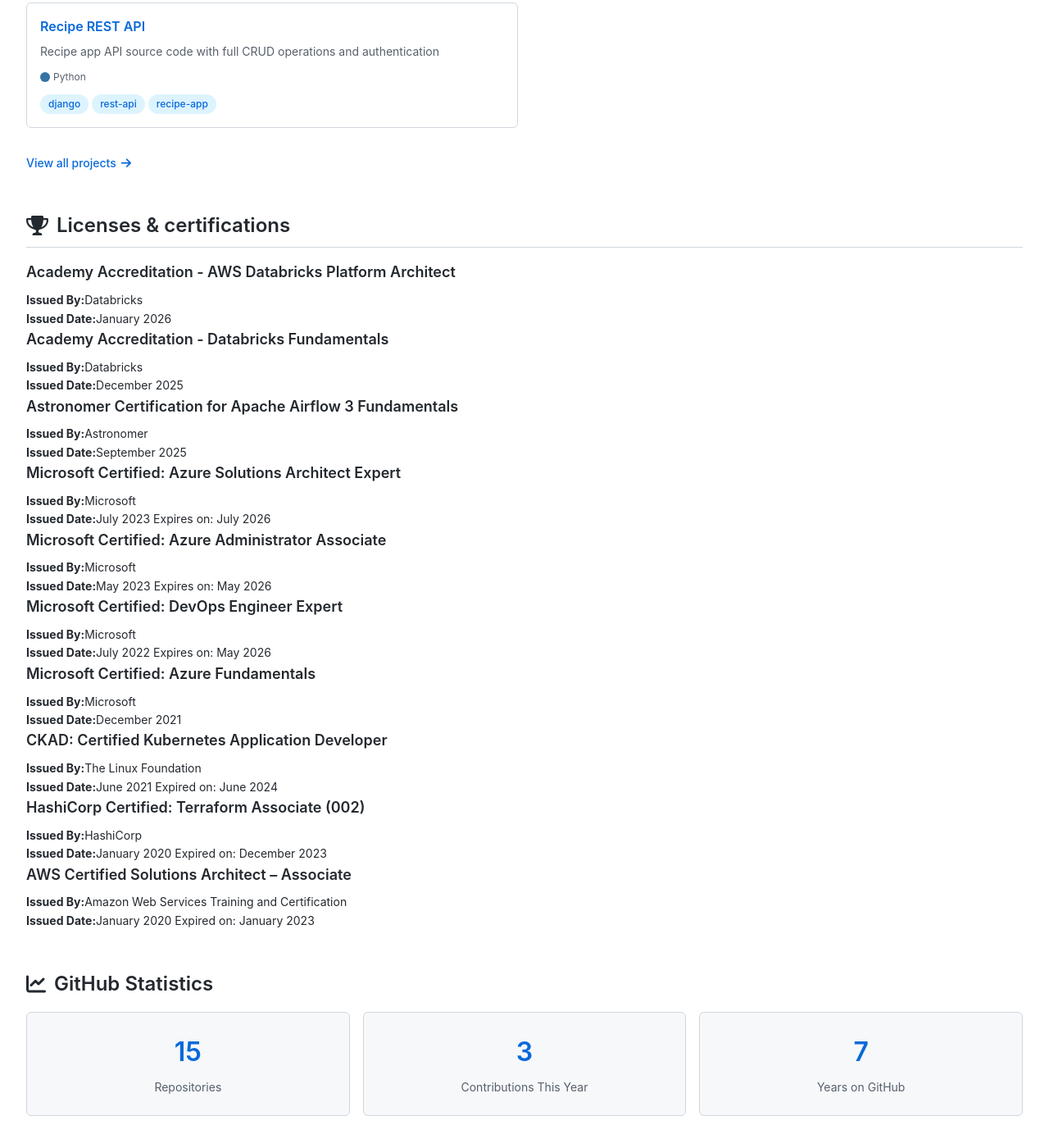
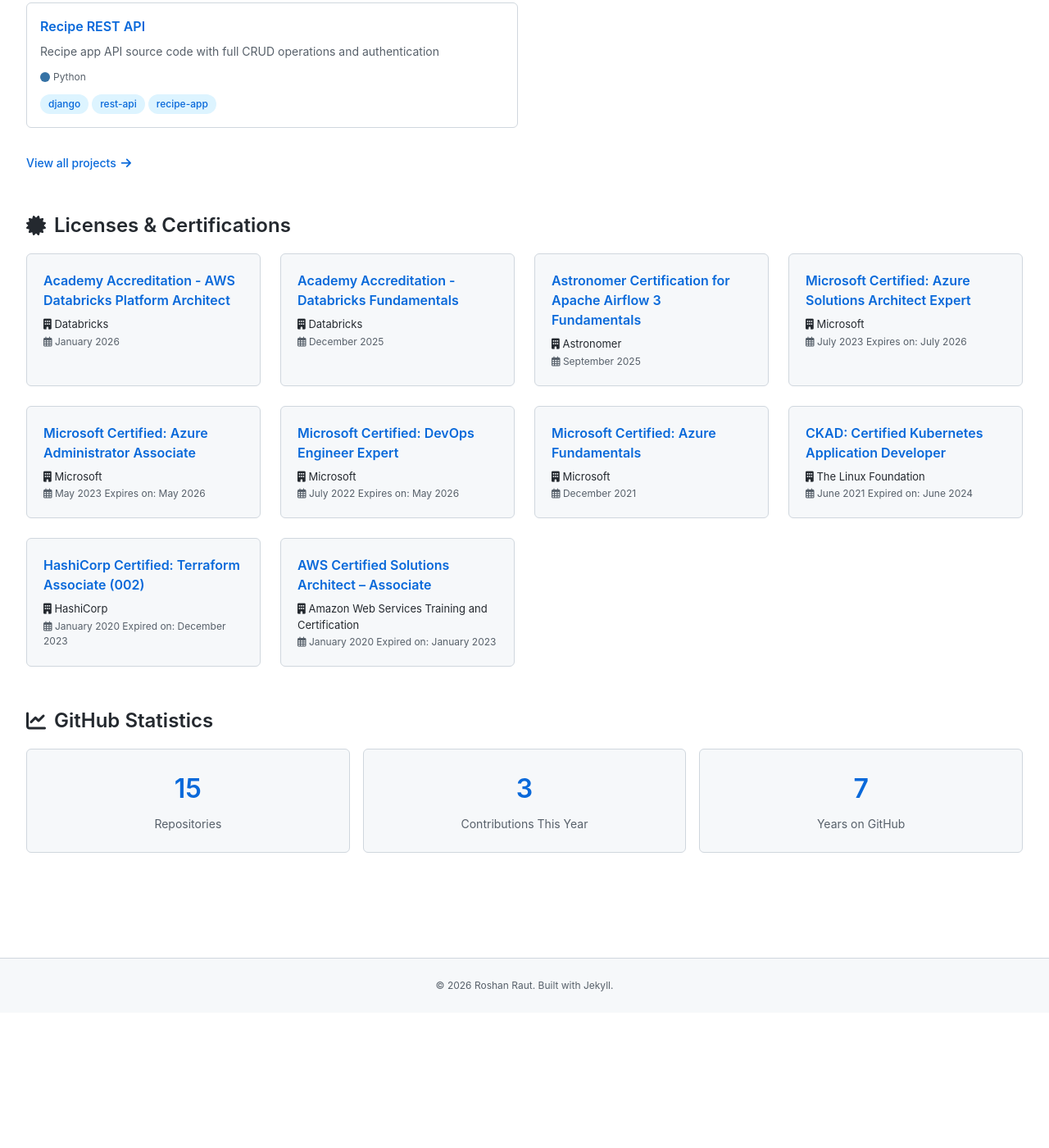
Before and after one commit to roshan-raut/portfolio, a Jekyll site: the page built from index.html, in a window 1280 px wide and 1400 px high, scrolled down 2225 px. Shown: the whole window at 82% size. Built offline with Jekyll 4.4.1, drawn with Linux system fonts in a browser that asks for light colours; after the commit the page ends 3460 px from its top, so only the background shows below that.

Commit message:
Format certifications secion

```diff
--- a/index.html
+++ b/index.html
@@ -72,14 +72,18 @@
     </section>
 
     <!-- certifications -->
-    <section class="cv-section">
-        <h2><i class="fas fa-trophy"></i> Licenses & certifications</h2>
-        <div class="cv-content">
-            {% for certification in site.data.certifications %}
-            <div class="certification-item-cv">
-                <h3>{{ certification.title }}</h3>
-                <p class="ex-org"><strong>Issued By:</strong>{{ certification.issuedby }}</p>
-                <p class="ex-org"><strong>Issued Date:</strong>{{ certification.issueddate }}</p>
+    <section class="skills-section">
+        <h2><i class="fas fa-certificate"></i> Licenses & Certifications</h2>
+        <div class="skills-grid">
+            {% for cert in site.data.certifications %}
+            <div class="skill-category">
+                <h3 style="color: #0969da; margin-bottom: 8px;">{{ cert.title }}</h3>
+                <p style="font-size: 13px; color: #24292f; margin: 2px 0;">
+                    <strong><i class="fas fa-building"></i></strong> {{ cert.issuedby }}
+                </p>
+                <p style="font-size: 12px; color: #57606a;">
+                    <strong><i class="far fa-calendar-alt"></i></strong> {{ cert.issueddate }}
+                </p>
             </div>
             {% endfor %}
         </div>
```
